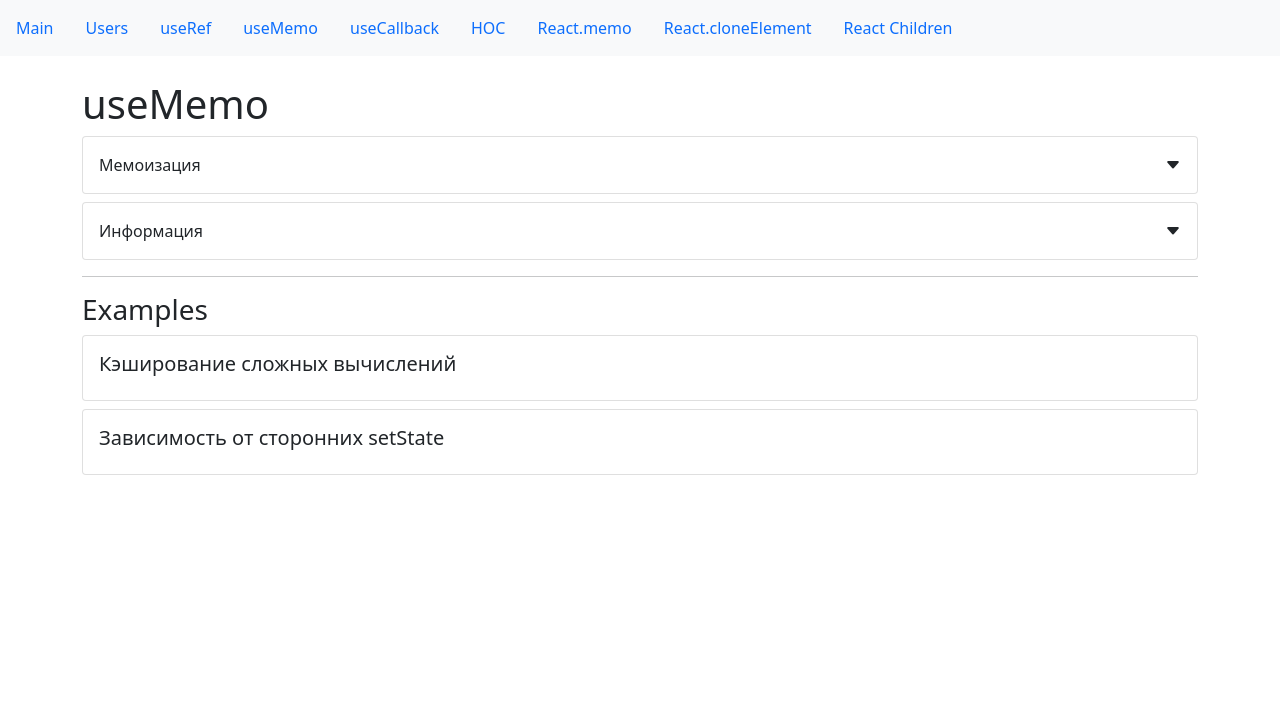
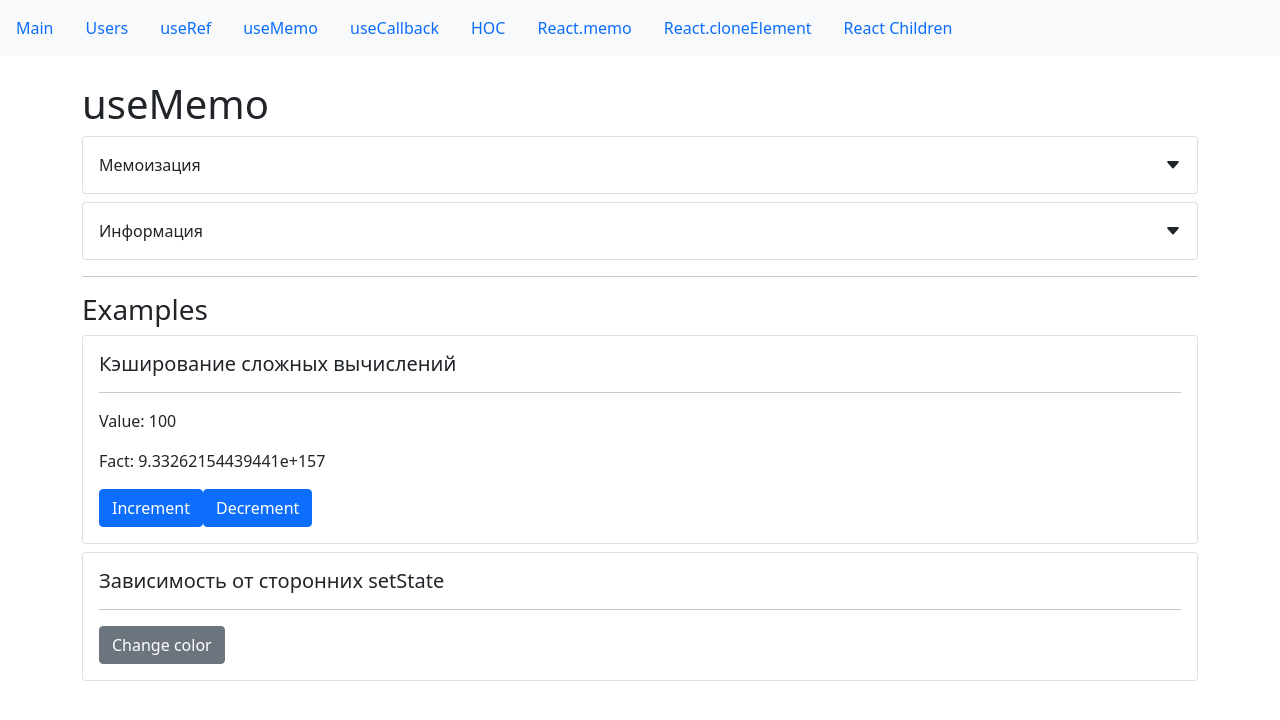
Before and after one commit to Dmitry27Zh/react-hooks, a React (Create React App) app: page /useMemo in a window 1280 px wide. Shown: the top 720 px of the page. Built offline with nearby package versions, Linux system fonts and the light colour scheme.

Commit message:
useMemo in ComplexCalculateExample

```diff
--- a/src/app/components/examples/useMemo/complexCalculate.jsx
+++ b/src/app/components/examples/useMemo/complexCalculate.jsx
@@ -1,15 +1,38 @@
-import React from "react";
+import React, { useEffect, useMemo, useState } from "react";
 import CardWrapper from "../../common/Card";
 import SmallTitle from "../../common/typografy/smallTitle";
+import Divider from "../../common/divider";
+
+const factorial = (n) => n ? n * factorial(n - 1) : 1;
+
+const runFactorial = (n) => {
+    console.log("Run factorial!");
+    return factorial(n);
+};
 
 const ComplexCalculateExample = () => {
+    const [otherState, setOtherState] = useState(false);
+    const [value, setValue] = useState(100);
+    const color = useMemo(() => ({ value: otherState ? "primary" : "secondary" }), [otherState]);
+    useEffect(() => {
+        console.log("render button color");
+    }, [color]);
+    const fact = useMemo(() => runFactorial(value), [value]);
+
     return (
         <>
             <CardWrapper>
                 <SmallTitle>Кэширование сложных вычислений</SmallTitle>
+                <Divider />
+                <p>Value: {value}</p>
+                <p>Fact: {fact}</p>
+                <button className="btn btn-primary" type="button" onClick={() => setValue((prevState) => prevState + 1)}>Increment</button>
+                <button className="btn btn-primary" type="button" onClick={() => setValue((prevState) => prevState - 1)}>Decrement</button>
             </CardWrapper>
             <CardWrapper>
                 <SmallTitle>Зависимость от сторонних setState</SmallTitle>
+                <Divider />
+                <button className={`btn btn-${color.value}`} type="button" onClick={() => setOtherState((prevState) => !prevState)}>Change color</button>
             </CardWrapper>
         </>
     );
```
